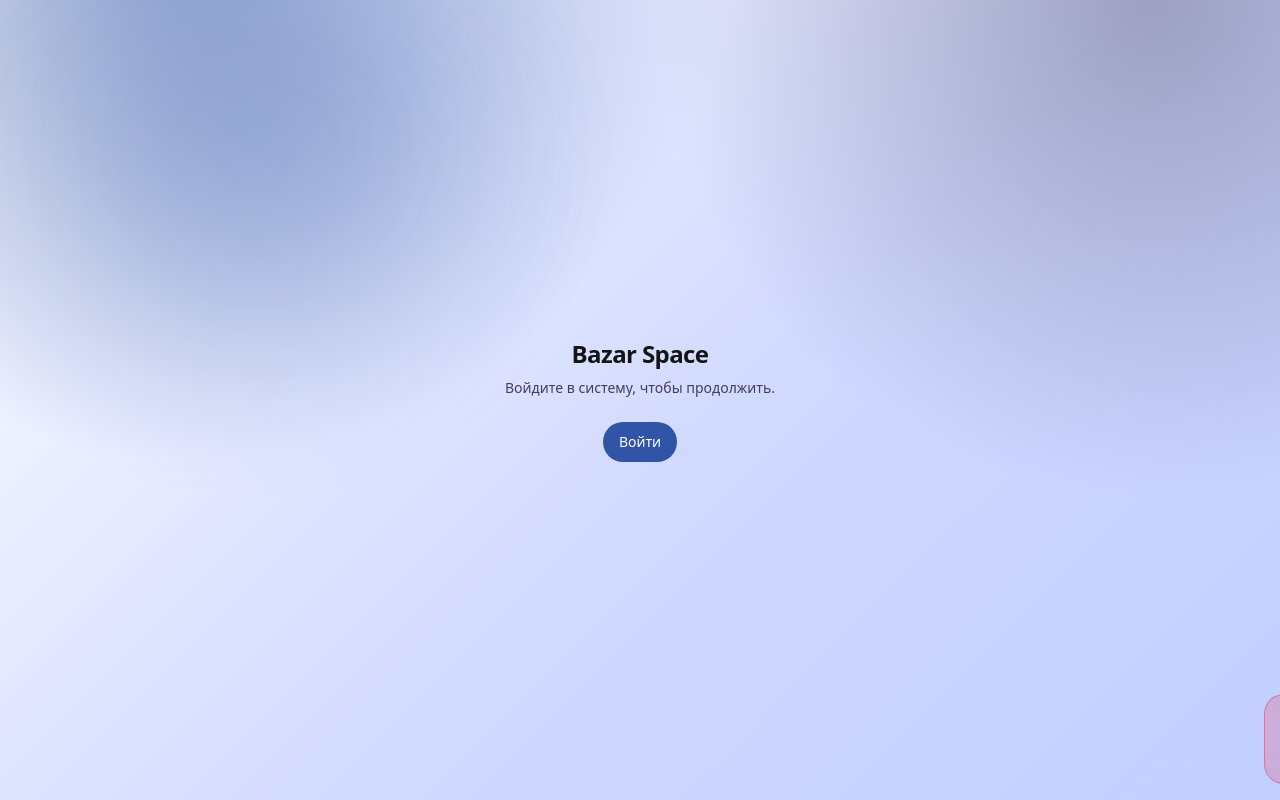
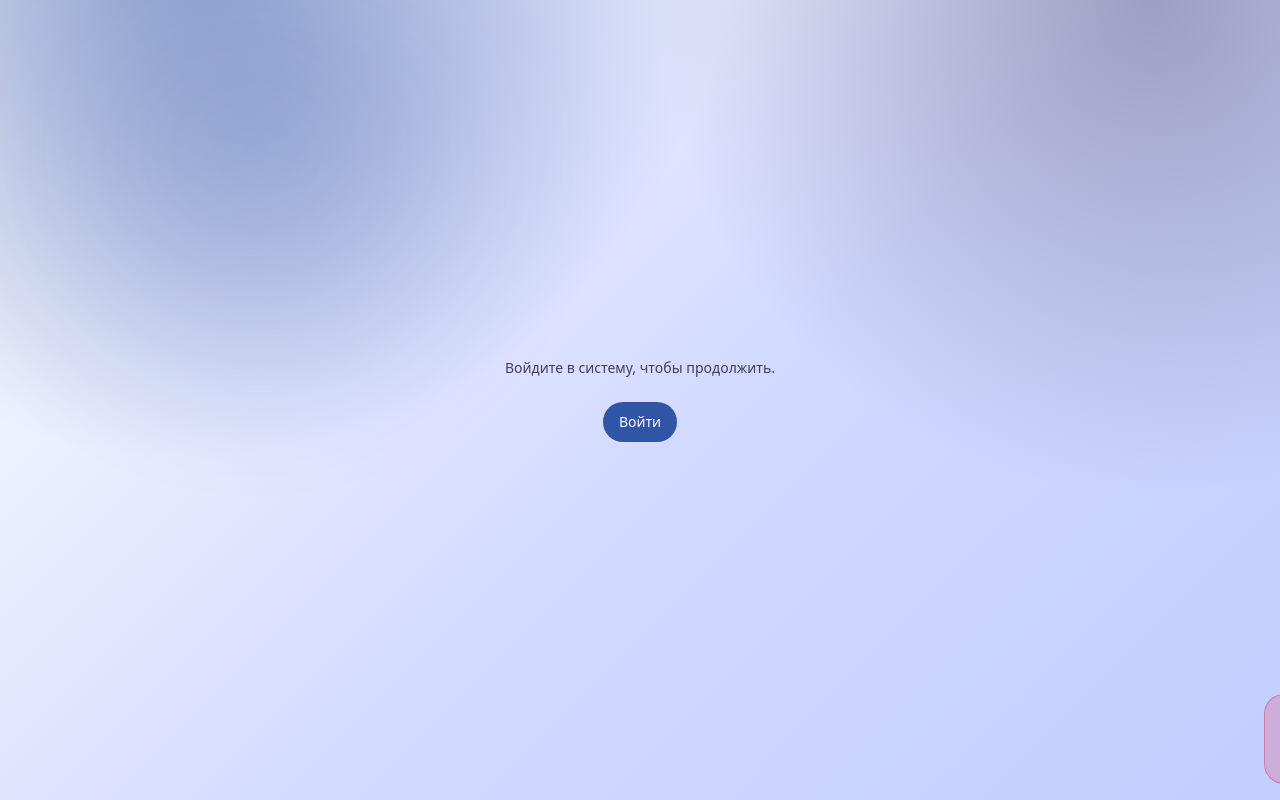
Before and after one commit to Xatas-dev/bazar-web-app, a React (Vite) app: page / in a window 1280 px wide. Built offline with nearby package versions, Linux system fonts and the light colour scheme; no server answers.

Commit message:
BZR-52 remove landing page

```diff
--- a/devSandbox/docker-compose.yaml
+++ b/devSandbox/docker-compose.yaml
@@ -205,6 +205,7 @@
       - SETTING_MAX_FILE_NAME_LENGTH=100
       - SETTING_SCHEDULE_DELETE_MARKED_FILES_BATCH_SIZE=2
       - SETTING_SCHEDULE_DELETE_MARKED_FILES_CRON=0 */2 * * * *
+      - SETTING_SCHEDULE_DELETE_MARKED_FILES_RETENTION_DAYS=1
     extra_hosts:
       - "host.docker.internal:host-gateway"
     depends_on:
--- a/src/pages/GuestPage.tsx
+++ b/src/pages/GuestPage.tsx
@@ -9,10 +9,7 @@
 
   return (
     <div className="flex flex-col items-center justify-center min-h-screen gap-6 px-4">
-      <div className="flex flex-col items-center gap-2">
-        <h1 className="text-2xl font-semibold tracking-tight">Bazar Space</h1>
-        <p className="text-sm text-muted-foreground">Войдите в систему, чтобы продолжить.</p>
-      </div>
+      <p className="text-sm text-muted-foreground">Войдите в систему, чтобы продолжить.</p>
       <a href={loginUrl}>
         <Button>Войти</Button>
       </a>
```
